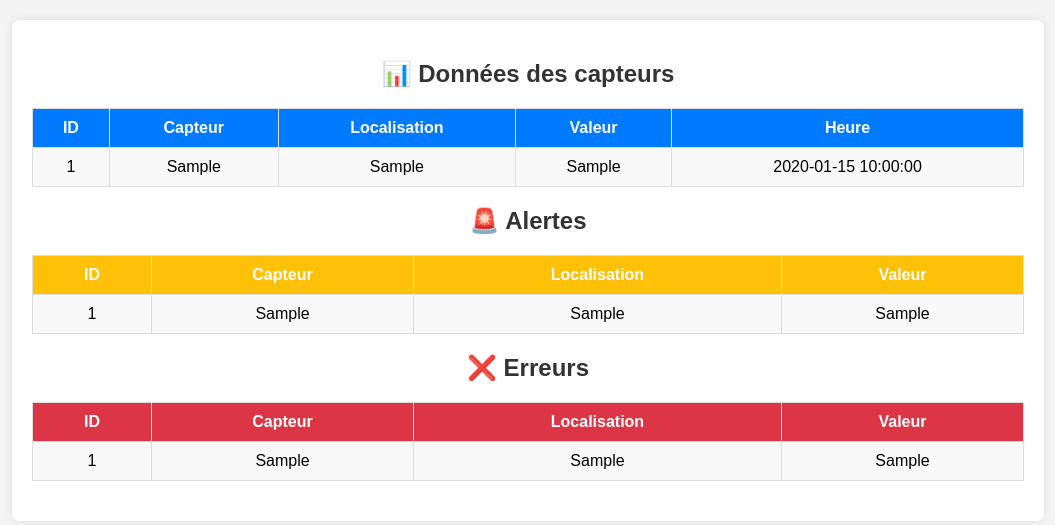
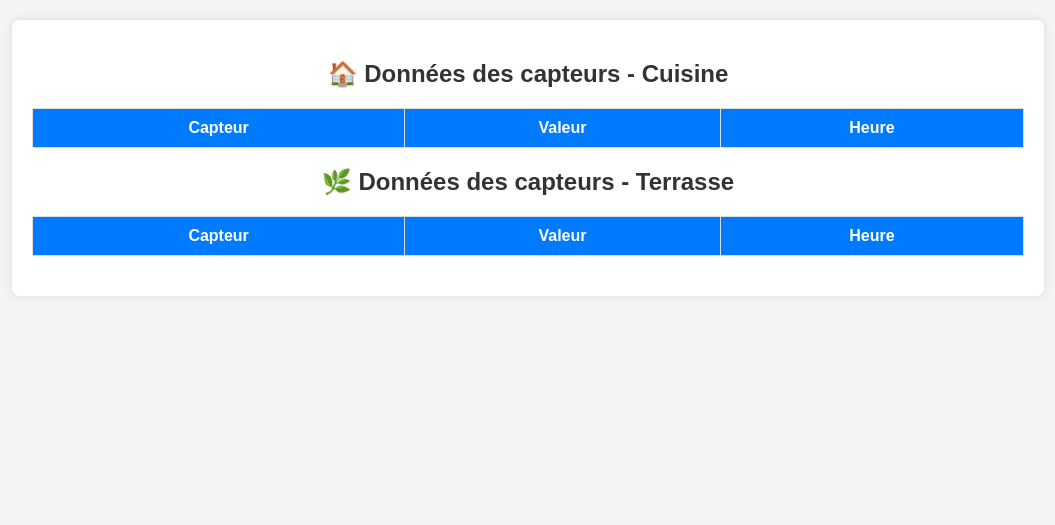
Before and after one commit to SajedehAdelia/Station-meteo, a PHP site: page / in a window 1280 px wide. Shown: the top 525 px of the page, without its empty margins (112-1167 px from the left). Run offline with PHP 8.4, Linux system fonts and the light colour scheme; tables that the repository leaves empty or names only in its code hold one stand-in row (values such as "Sample post"); lists and menus that the app fills with data are empty.

Commit message:
Improve new query for data fetching

```diff
--- a/web/index.php
+++ b/web/index.php
@@ -5,17 +5,19 @@
     die("Erreur de connexion : " . $conn->connect_error);
 }
 
-// Fetch sensor data
-$sql_sensors = "SELECT id, sensor, location, value, reading_time FROM SensorData ORDER BY id DESC";
-$result_sensors = $conn->query($sql_sensors);
+function fetch_sensor_data($conn, $location) {
+    $sql = "SELECT sensor, value, reading_time
+            FROM sensordata
+            WHERE location = '$location'
+            AND sensor IN ('temperature', 'light')
+            ORDER BY reading_time DESC";
+    return $conn->query($sql);
+}
 
-// Fetch alerts
-$sql_alerts = "SELECT id, sensor, location, value FROM Alertes ORDER BY id DESC";
-$result_alerts = $conn->query($sql_alerts);
+$result_cuisine = fetch_sensor_data($conn, 'cuisine');
 
-// Fetch errors
-$sql_errors = "SELECT id, sensor, location, value FROM Erreurs ORDER BY id DESC";
-$result_errors = $conn->query($sql_errors);
+$result_terrasse = fetch_sensor_data($conn, 'terrasse');
+
 ?>
 <!DOCTYPE html>
 <html lang="fr">
@@ -28,58 +30,34 @@
 <body>
 
 <div class="container">
-    <h2>📊 Données des capteurs</h2>
+    <h2>🏠 Données des capteurs - Cuisine</h2>
     <table>
         <tr>
-            <th>ID</th>
             <th>Capteur</th>
-            <th>Localisation</th>
             <th>Valeur</th>
             <th>Heure</th>
         </tr>
-        <?php while ($row = $result_sensors->fetch_assoc()): ?>
+        <?php while ($row = $result_cuisine->fetch_assoc()): ?>
         <tr>
-            <td><?= htmlspecialchars($row['id']) ?></td>
             <td><?= htmlspecialchars($row['sensor']) ?></td>
-            <td><?= htmlspecialchars($row['location']) ?></td>
             <td><?= htmlspecialchars($row['value']) ?></td>
             <td><?= htmlspecialchars($row['reading_time']) ?></td>
         </tr>
         <?php endwhile; ?>
     </table>
 
-    <h2>🚨 Alertes</h2>
-    <table class="alert">
+    <h2>🌿 Données des capteurs - Terrasse</h2>
+    <table class="terrasse">
         <tr>
-            <th>ID</th>
             <th>Capteur</th>
-            <th>Localisation</th>
             <th>Valeur</th>
+            <th>Heure</th>
         </tr>
-        <?php while ($row = $result_alerts->fetch_assoc()): ?>
+        <?php while ($row = $result_terrasse->fetch_assoc()): ?>
         <tr>
-            <td><?= htmlspecialchars($row['id']) ?></td>
             <td><?= htmlspecialchars($row['sensor']) ?></td>
-            <td><?= htmlspecialchars($row['location']) ?></td>
             <td><?= htmlspecialchars($row['value']) ?></td>
-        </tr>
-        <?php endwhile; ?>
-    </table>
-
-    <h2>❌ Erreurs</h2>
-    <table class="error">
-        <tr>
-            <th>ID</th>
-            <th>Capteur</th>
-            <th>Localisation</th>
-            <th>Valeur</th>
-        </tr>
-        <?php while ($row = $result_errors->fetch_assoc()): ?>
-        <tr>
-            <td><?= htmlspecialchars($row['id']) ?></td>
-            <td><?= htmlspecialchars($row['sensor']) ?></td>
-            <td><?= htmlspecialchars($row['location']) ?></td>
-            <td><?= htmlspecialchars($row['value']) ?></td>
+            <td><?= htmlspecialchars($row['reading_time']) ?></td>
         </tr>
         <?php endwhile; ?>
     </table>
--- a/web/styles.css
+++ b/web/styles.css
@@ -41,20 +41,11 @@
     background: #f9f9f9;
 }
 
-/* Alert Table */
-table.alert th {
-    background: #FFC107;
+/* Terrasse Table */
+table.terrace th {
+    background: #28A745;
 }
 
-table.alert tr:hover {
-    background: #ffe082;
+table.terrace tr:hover {
+    background: #d4edda;
 }
-
-/* Error Table */
-table.error th {
-    background: #DC3545;
-}
-
-table.error tr:hover {
-    background: #f8d7da;
-}
```
